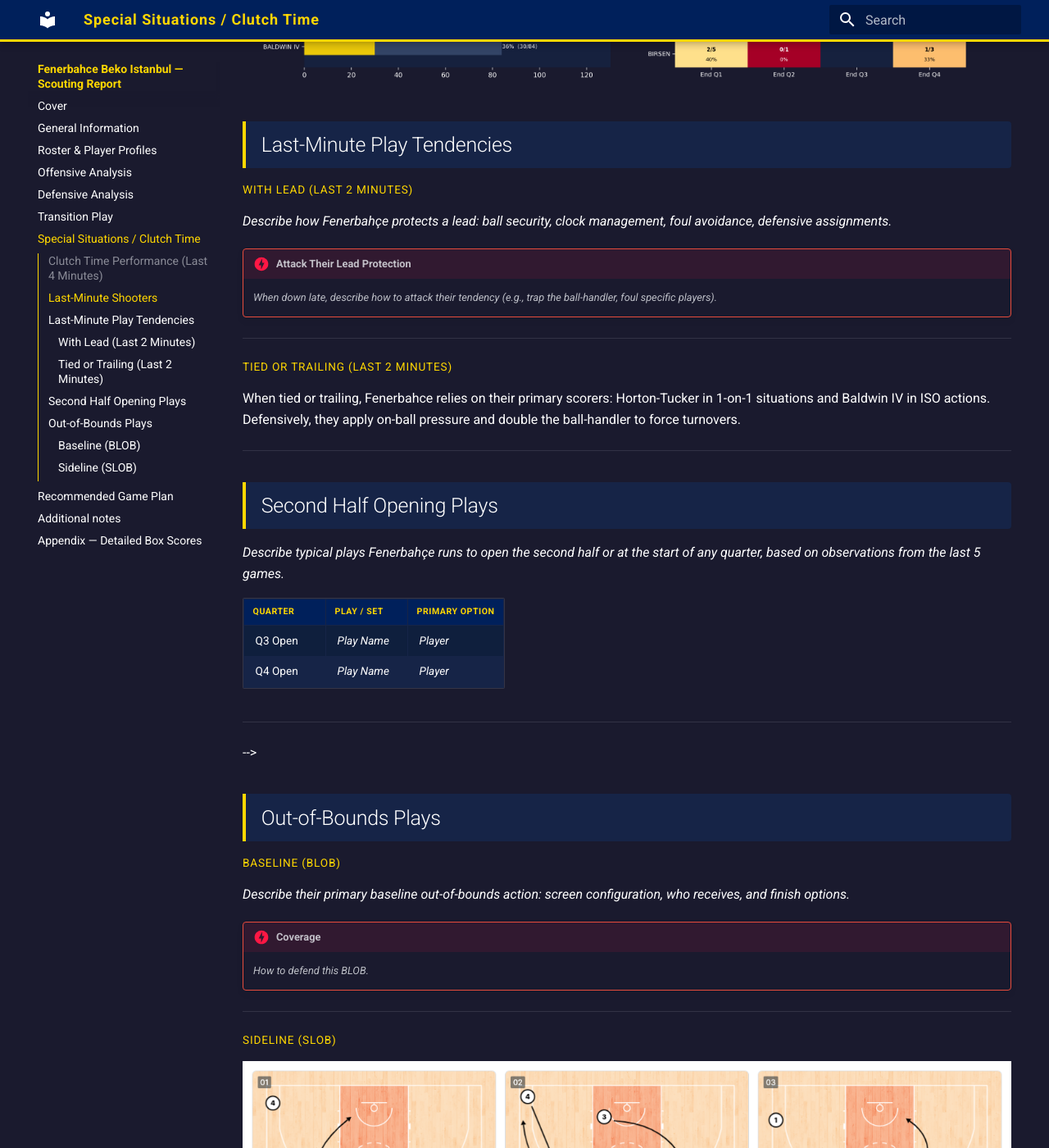
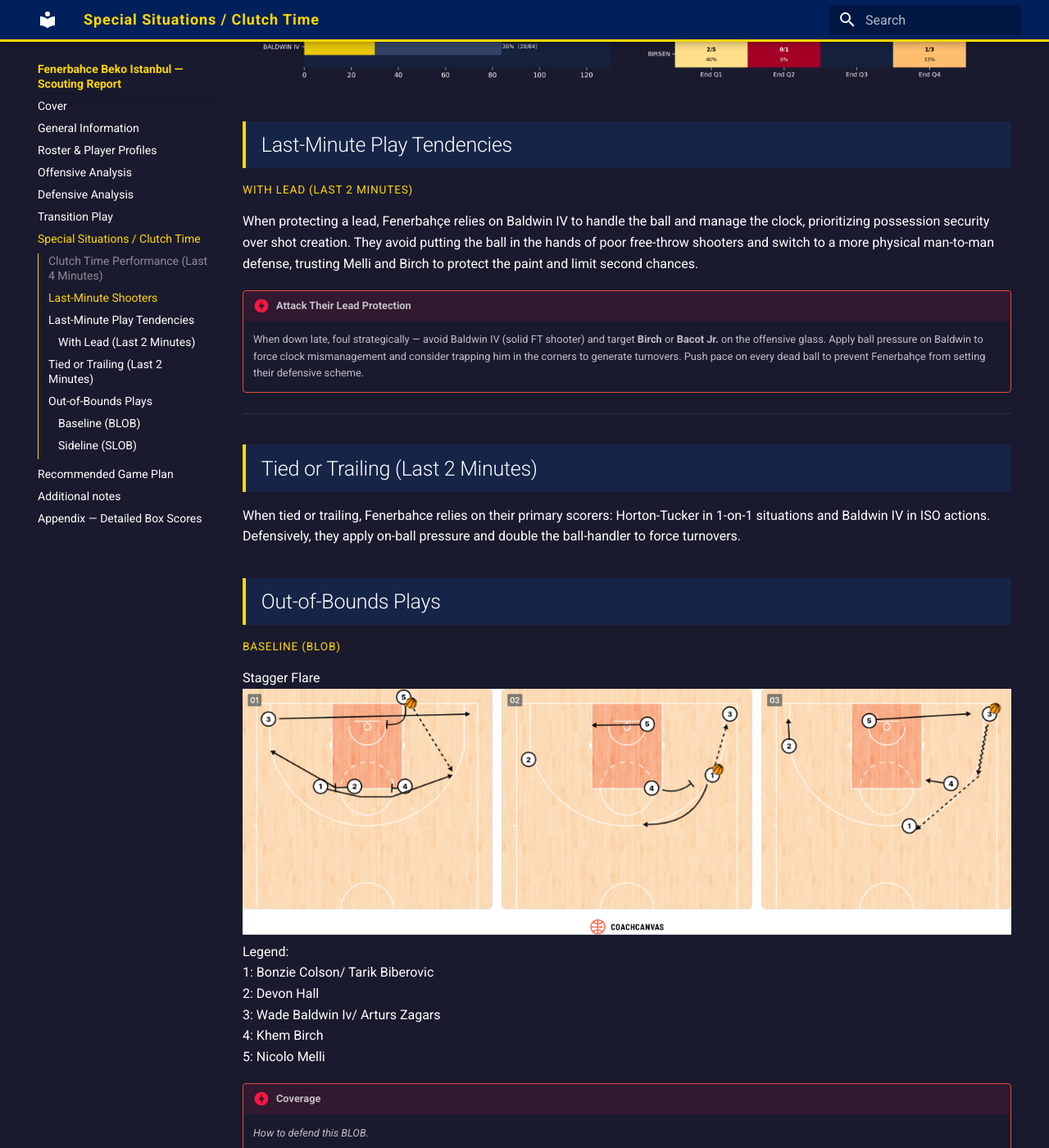
Before and after one commit to martinig94/basketball_analytics, an MkDocs documentation site: the page built from docs/section-f-special-situations.md, in a window 1280 px wide and 1400 px high, scrolled down 1167 px. Shown: the whole window at 82% size. Built offline with MkDocs 1.6.1 and Material for MkDocs 9.7.7, drawn with Linux system fonts in a browser that asks for light colours; some of the changed text lies outside the part shown.

Commit message:
Feat: add BLOB and second play

```diff
--- a/docs/section-f-special-situations.md
+++ b/docs/section-f-special-situations.md
@@ -20,18 +20,22 @@
 ---
 ## Last-Minute Shooters
 ![alt text](images/eoq_image.png)
+
+
 ## Last-Minute Play Tendencies
 
 ### With Lead (Last 2 Minutes)
 
-_Describe how Fenerbahçe protects a lead: ball security, clock management, foul avoidance, defensive assignments._
+When protecting a lead, Fenerbahçe relies on Baldwin IV to handle the ball and manage the clock, prioritizing possession security over shot creation.
+They avoid putting the ball in the hands of poor free-throw shooters and switch to a more physical man-to-man defense, trusting Melli and Birch to protect the paint and limit second chances.
 
 !!! danger "Attack Their Lead Protection"
-    _When down late, describe how to attack their tendency (e.g., trap the ball-handler, foul specific players)._
-
+    When down late, foul strategically — avoid Baldwin IV (solid FT shooter) and target **Birch** or **Bacot Jr.** on the offensive glass.
+    Apply ball pressure on Baldwin to force clock mismanagement and consider trapping him in the corners to generate turnovers.
+    Push pace on every dead ball to prevent Fenerbahçe from setting their defensive scheme.
 ---
 
-### Tied or Trailing (Last 2 Minutes)
+## Tied or Trailing (Last 2 Minutes)
 
 When tied or trailing, Fenerbahce relies on their primary scorers: Horton-Tucker in 1-on-1 situations and Baldwin IV in ISO actions.
 Defensively, they apply on-ball pressure and double the ball-handler to force turnovers.
@@ -42,7 +46,7 @@
 | Down 1–3 pts | _Player_ | _Player_ | _Player_ |
 | Down 4–6 pts | _Player_ | _Player_ | _Player_ |
 | Tied | _Player_ | _Player_ | _Player_ |
--->
+
 ---
 
 ## Second Half Opening Plays
@@ -59,8 +63,14 @@
 ## Out-of-Bounds Plays
 
 ### Baseline (BLOB)
-
-_Describe their primary baseline out-of-bounds action: screen configuration, who receives, and finish options._
+Stagger Flare
+![alt text](images/BLOB_1.png)
+Legend:
+1: Bonzie Colson/ Tarik Biberovic
+2: Devon Hall
+3: Wade Baldwin Iv/ Arturs Zagars
+4: Khem Birch
+5: Nicolo Melli
 
 !!! danger "Coverage"
     _How to defend this BLOB._
@@ -76,8 +86,6 @@
 4: Bonzie Colson
 5: Khem Birch
 
-_Describe their primary sideline out-of-bounds action._
-
 !!! danger "Coverage"
-    * 1st option: Defender on tarik Biberovic shouldn't allow the player to curl on the pin down
+    * 1st option: Defender on Tarik Biberovic shouldn't allow the player to curl on the pin down
     * 2nd option: Defender on Wade Baldwin Iv should stunt on the Biberovic drive
```
Also changed, not shown: docs/section-c-offensive-analysis.md (+18 -7 lines), docs/images/BLOB_1.png (added), docs/images/play_2.png (added).
